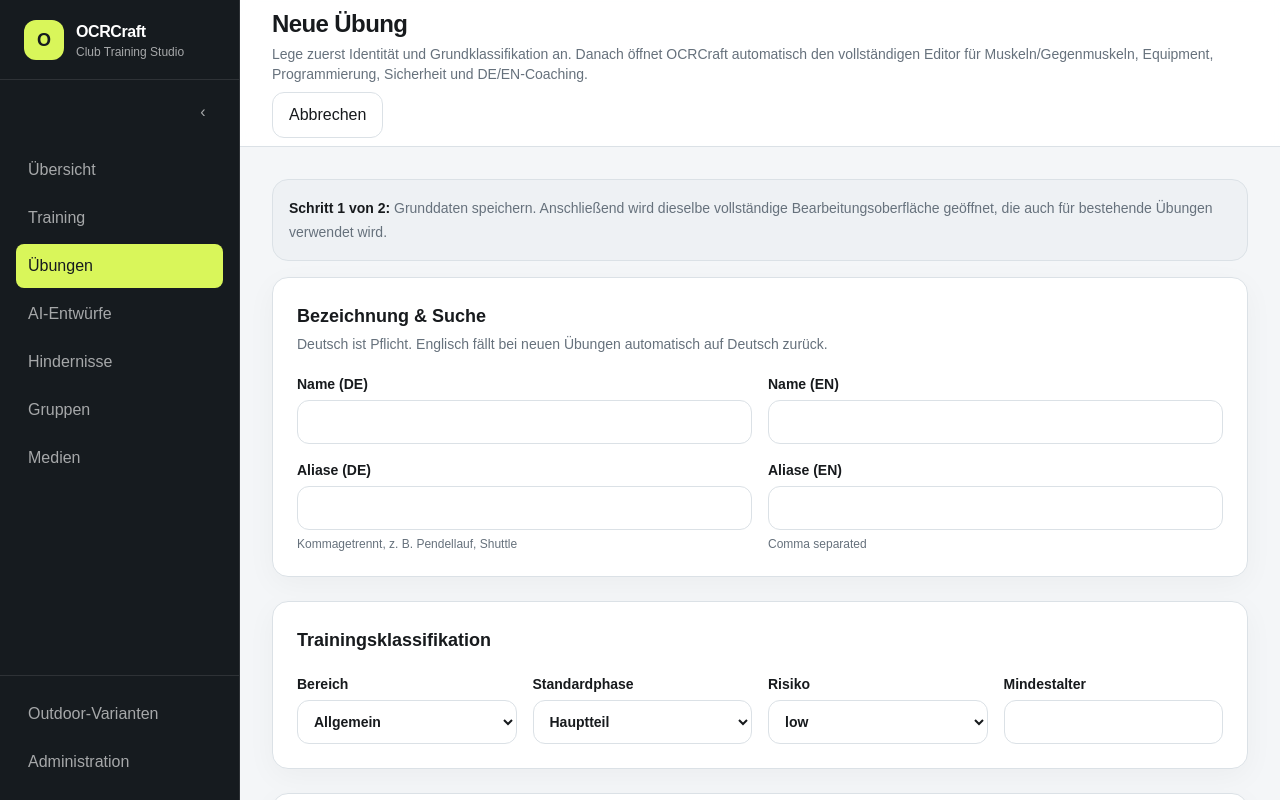
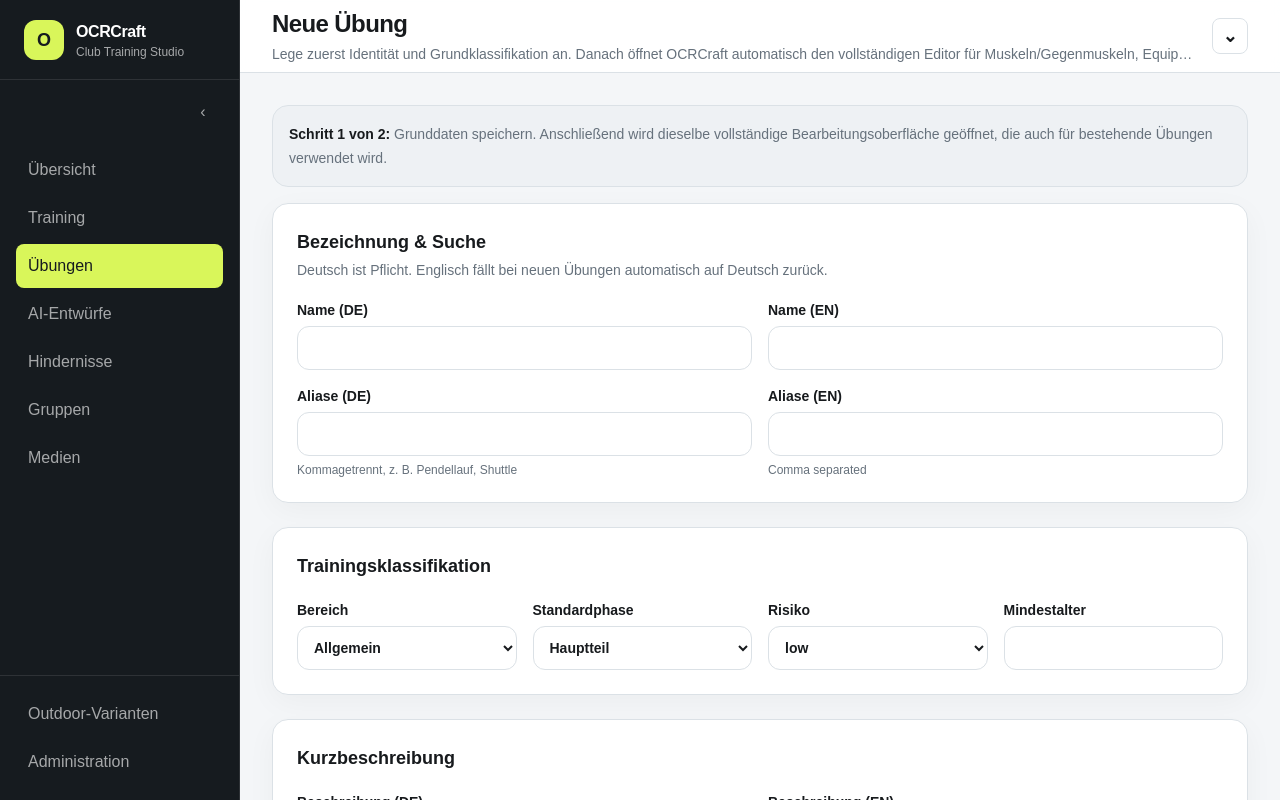
Before and after one commit to AlexanderSeel/OCRCraft, a Next.js app: page /exercises/new in a window 1280 px wide. Built offline with nearby package versions, Linux system fonts and the light colour scheme.

Commit message:
fix: collapse page headers and normalize image steps

```diff
--- a/src/components/app-shell.tsx
+++ b/src/components/app-shell.tsx
@@ -15,13 +15,17 @@ export function AppShell({ title, subtitle, actions, children }: AppShellProps)
       <CollapsibleSidebar />
       <div className="min-w-0 flex-1 lg:h-dvh lg:min-h-0 lg:overflow-y-auto lg:overscroll-contain">
         <header className="sticky top-0 z-20 border-b border-[var(--border)] bg-[var(--header)] backdrop-blur">
-          <div className="mx-auto flex min-h-20 max-w-[1500px] flex-wrap items-center justify-between gap-x-4 gap-y-2 px-4 py-2 sm:px-6 lg:px-8">
-            <div className="min-w-0">
-              <h1 className="truncate text-xl font-black tracking-tight sm:text-2xl">{title}</h1>
-              {subtitle ? <p className="mt-1 hidden text-sm text-[var(--muted)] sm:block">{subtitle}</p> : null}
-            </div>
-            {actions ? <div aria-label="Seitenaktionen" className="flex flex-wrap items-center justify-end gap-2">{actions}</div> : null}
-          </div>
+          <details className="group mx-auto max-w-[1500px]">
+            <summary className="flex min-h-16 cursor-pointer list-none items-center justify-between gap-4 px-4 py-2 marker:hidden sm:px-6 lg:px-8">
+              <span className="min-w-0">
+                <span className="block truncate text-xl font-black tracking-tight sm:text-2xl">{title}</span>
+                {subtitle ? <span className="mt-1 hidden truncate text-sm text-[var(--muted)] sm:block">{subtitle}</span> : null}
+              </span>
+              <span aria-hidden="true" className="grid size-9 shrink-0 place-items-center rounded-lg border border-[var(--border)] text-lg font-black transition-transform group-open:rotate-180">⌄</span>
+              <span className="sr-only">Seitenkopf ein- oder ausklappen</span>
+            </summary>
+            {actions ? <div aria-label="Seitenaktionen" className="flex flex-wrap justify-end gap-2 border-t border-[var(--border)] px-4 py-2 sm:px-6 lg:px-8">{actions}</div> : null}
+          </details>
           <PrimaryNavigation variant="mobile" />
         </header>
         <main className="mx-auto max-w-[1500px] p-4 sm:p-6 lg:p-8">{children}</main>
--- /dev/null
+++ b/src/server/images/exercise-image-generation-core.ts
@@ -0,0 +1,8 @@
+/** Image storyboards support at most seven frames. Preserve the opening and
+ * closing instructions while folding any extra middle steps into the final
+ * frame so imported guidance remains usable for generation. */
+export function normalizeImageExecutionSteps(steps: readonly string[], maximum = 7): string[] {
+  if (steps.length <= maximum) return [...steps];
+  const head = steps.slice(0, maximum - 1);
+  return [...head, steps.slice(maximum - 1).join(" ")];
+}
--- a/src/server/images/exercise-image-generation-repository.ts
+++ b/src/server/images/exercise-image-generation-repository.ts
@@ -10,6 +10,8 @@ import type {
   ExerciseImageGenerationRepositoryPort,
   ExerciseImageLocale,
 } from "./exercise-image-types";
+import { normalizeImageExecutionSteps } from "./exercise-image-generation-core";
+export { normalizeImageExecutionSteps } from "./exercise-image-generation-core";
 
 const contextSchema = z.object({
   exerciseId: z.string().uuid(),
@@ -166,7 +168,7 @@ export class ExerciseImageGenerationRepository implements ExerciseImageGeneratio
           name: String(row[1]), summary: String(row[2] ?? ""), purpose: String(row[3] ?? ""), setup: String(row[4] ?? ""),
           startPosition: String(row[5] ?? ""), finishReset: String(row[6] ?? ""), breathingCue: String(row[7] ?? ""), tempoCue: String(row[8] ?? ""),
           safetyNotes: String(row[9] ?? ""), qualityCriteria: String(row[10] ?? ""), prerequisites: String(row[11] ?? ""), fallbackExercise: String(row[12] ?? ""),
-          executionSteps: rowsForLocale(stepRows.getRows()).map((item) => String(item[1])),
+          executionSteps: normalizeImageExecutionSteps(rowsForLocale(stepRows.getRows()).map((item) => String(item[1]))),
           coachingCues: rowsForLocale(cueRows.getRows()).map((item) => String(item[1])),
           commonMistakes: rowsForLocale(mistakeRows.getRows()).map((item) => ({ mistake: String(item[1]), correction: String(item[2]) })),
           specializedGuidance: specializedGuidance[locale],
```
Also changed, not shown: 2 other files (tests, documents, lock files or other folders).
